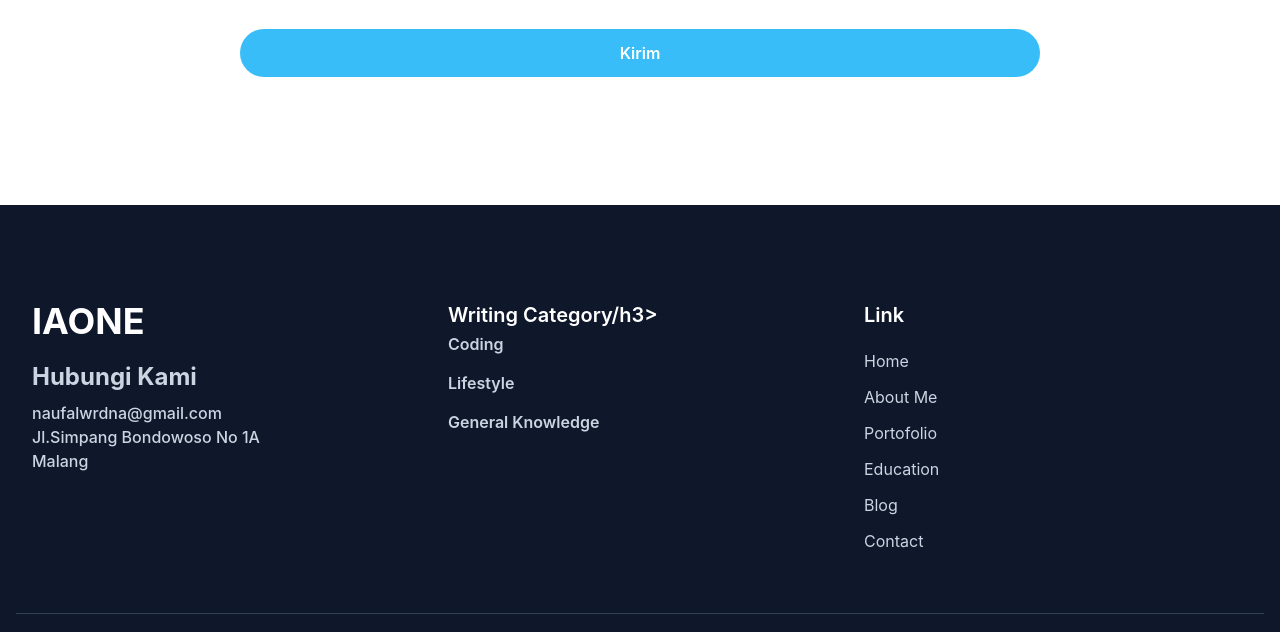
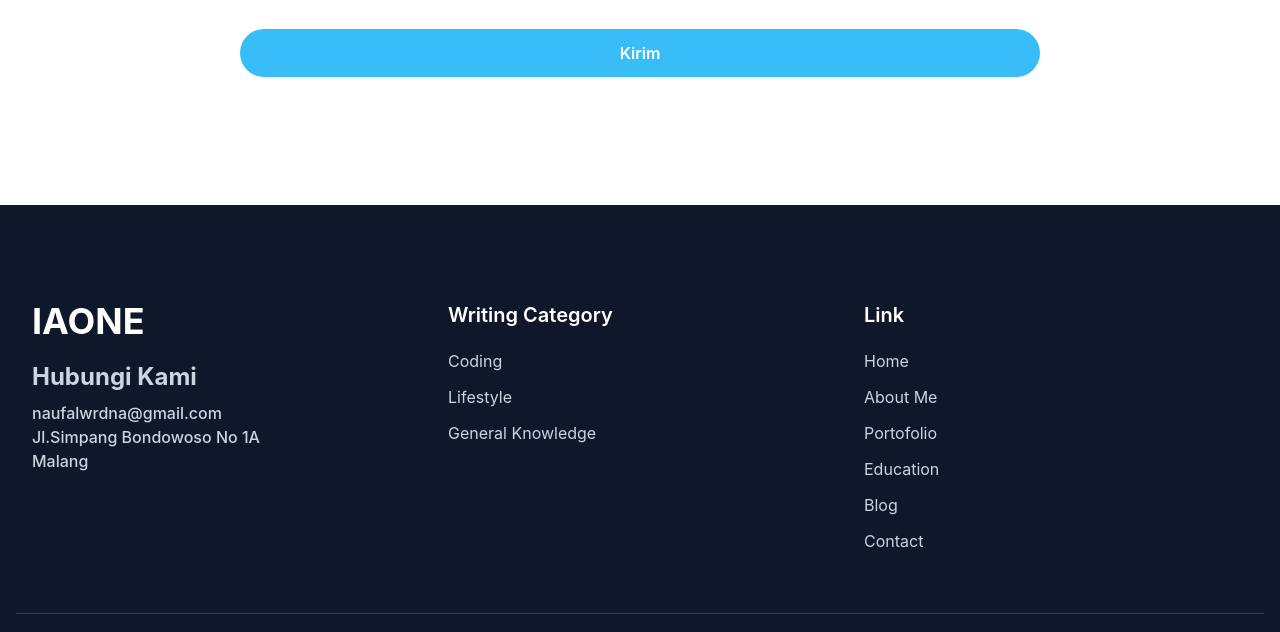
Before and after one commit to Iaone1/portofolio-tailwind, a website: page index.html in a window 1280 px wide. Shown: the part 4901-5533 px from the top of the page. Drawn offline with Linux system fonts and the light colour scheme.

Commit message:
Update index.html

```diff
--- a/index.html
+++ b/index.html
@@ -377,7 +377,7 @@
                 <p>Malang</p>
             </div>
             <div class="w-full px-4 mb-12 md:w-1/3">
-                <h3 class="font-semibold text-xl text-white mb-5">Writing Category/h3>
+                <h3 class="font-semibold text-xl text-white mb-5">Writing Category</h3>
                 <ul class="text-slate-300">
                     <li>
                         <a href="#" class="inline-block text-base
```
